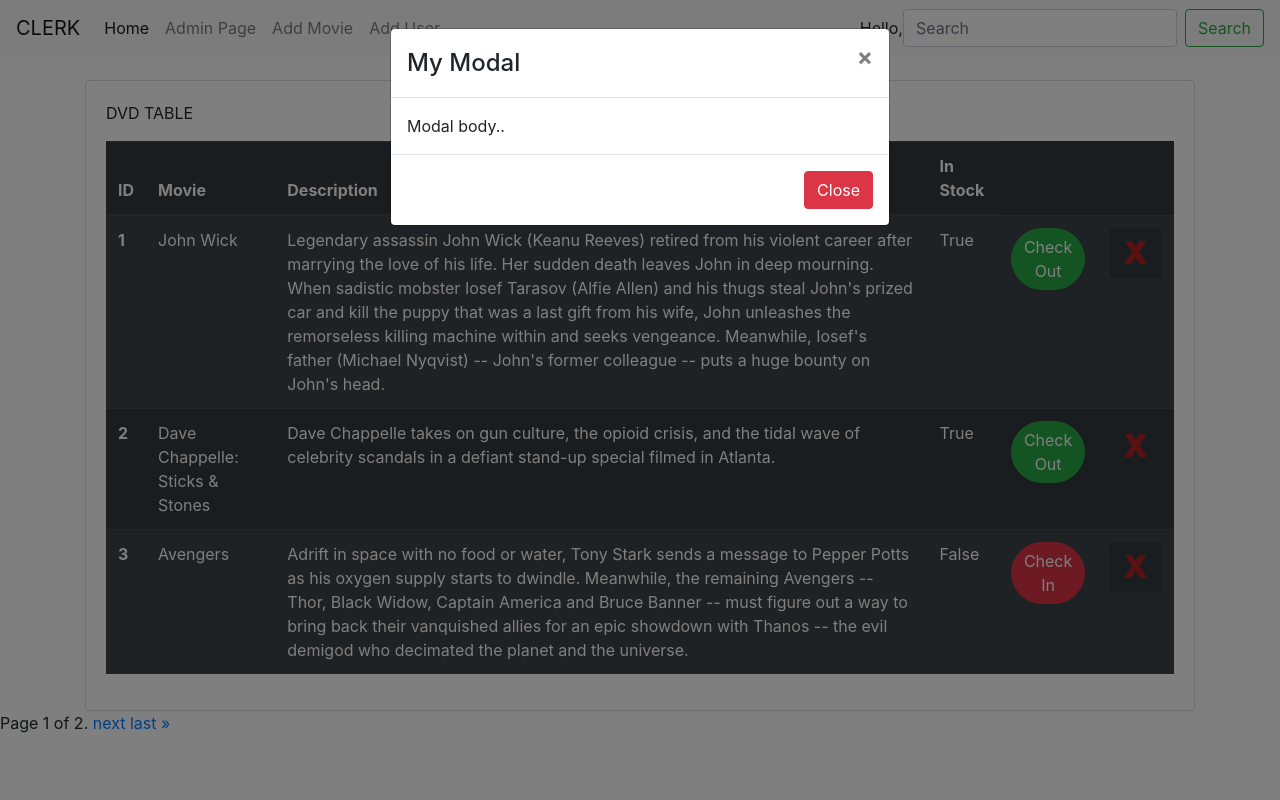
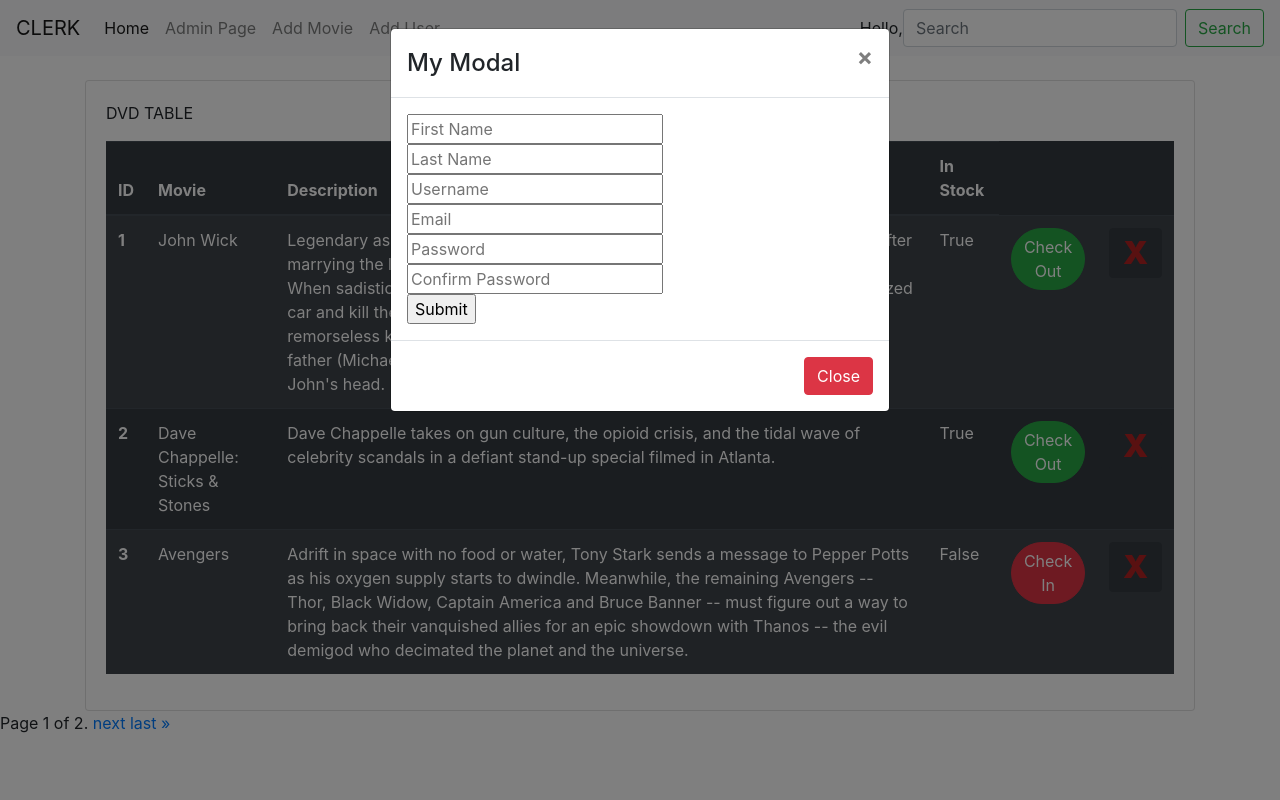
Before and after one commit to jeanluciradukunda/csc312.group.project, a Django app: page /clerk/ in a window 1280 px wide, after a click on "Add Movie". Run offline with Django 3.2, Linux system fonts and the light colour scheme; a user stored in the database is signed in; data comes from the database, SQL or seed files in the repository; some libraries are stand-ins or nearby versions.

Commit message:
added user poppup

```diff
--- a/dvdstore/templates/clerk.html
+++ b/dvdstore/templates/clerk.html
@@ -105,7 +105,14 @@
 
             <!-- Modal body -->
             <div class="modal-body">
-              Modal body..
+
+              <input type="text" name="first_name" placeholder="First Name"><br>
+        <input type="text" name="last_name" placeholder="Last Name"><br>
+        <input type="text" name="username" placeholder="Username"><br>
+        <input type="email" name="email" placeholder="Email"><br>
+        <input type="password" name="password1" placeholder="Password"><br>
+        <input type="password" name="password2" placeholder="Confirm Password"><br>
+        <input type="submit">
             </div>
 
             <!-- Modal footer -->
```
